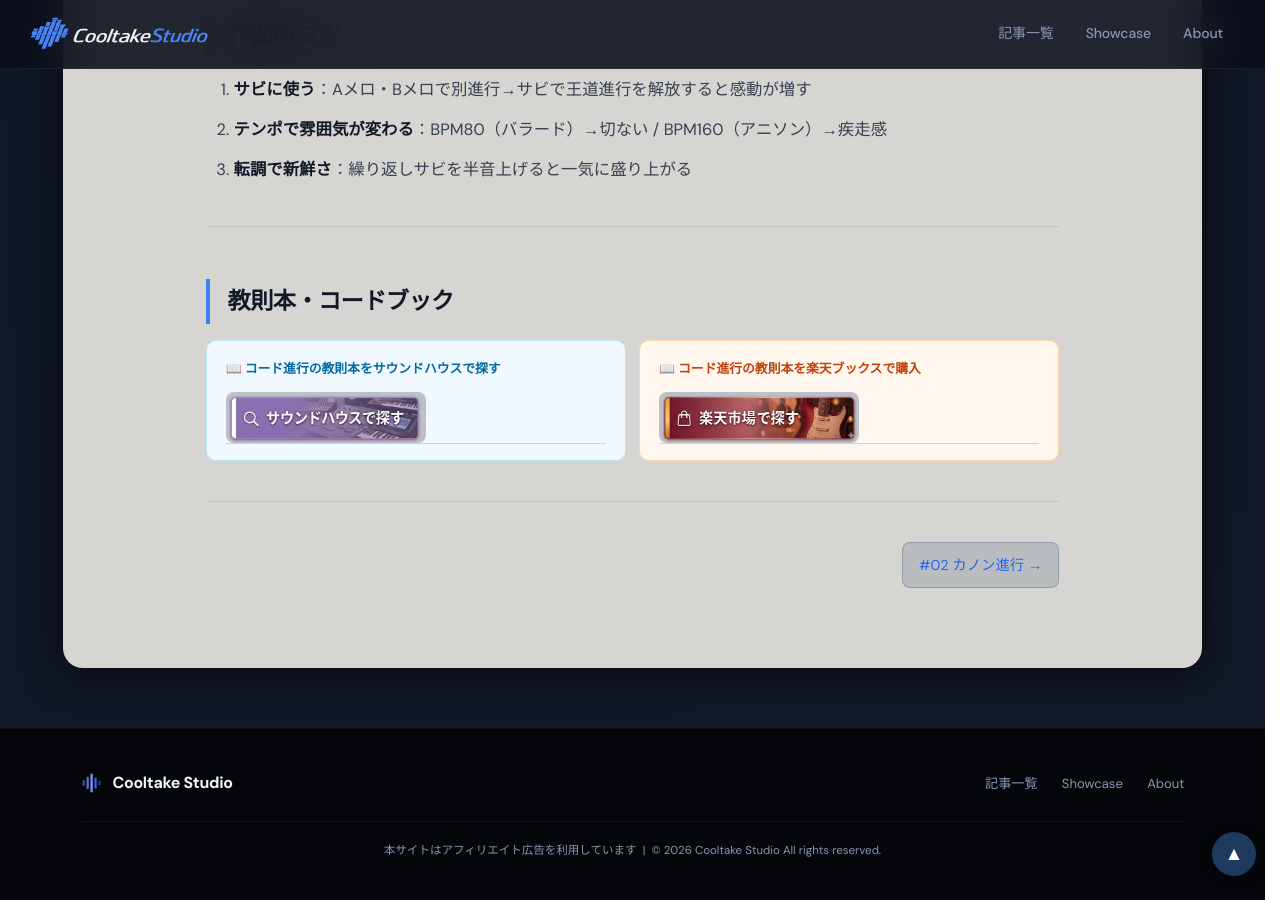
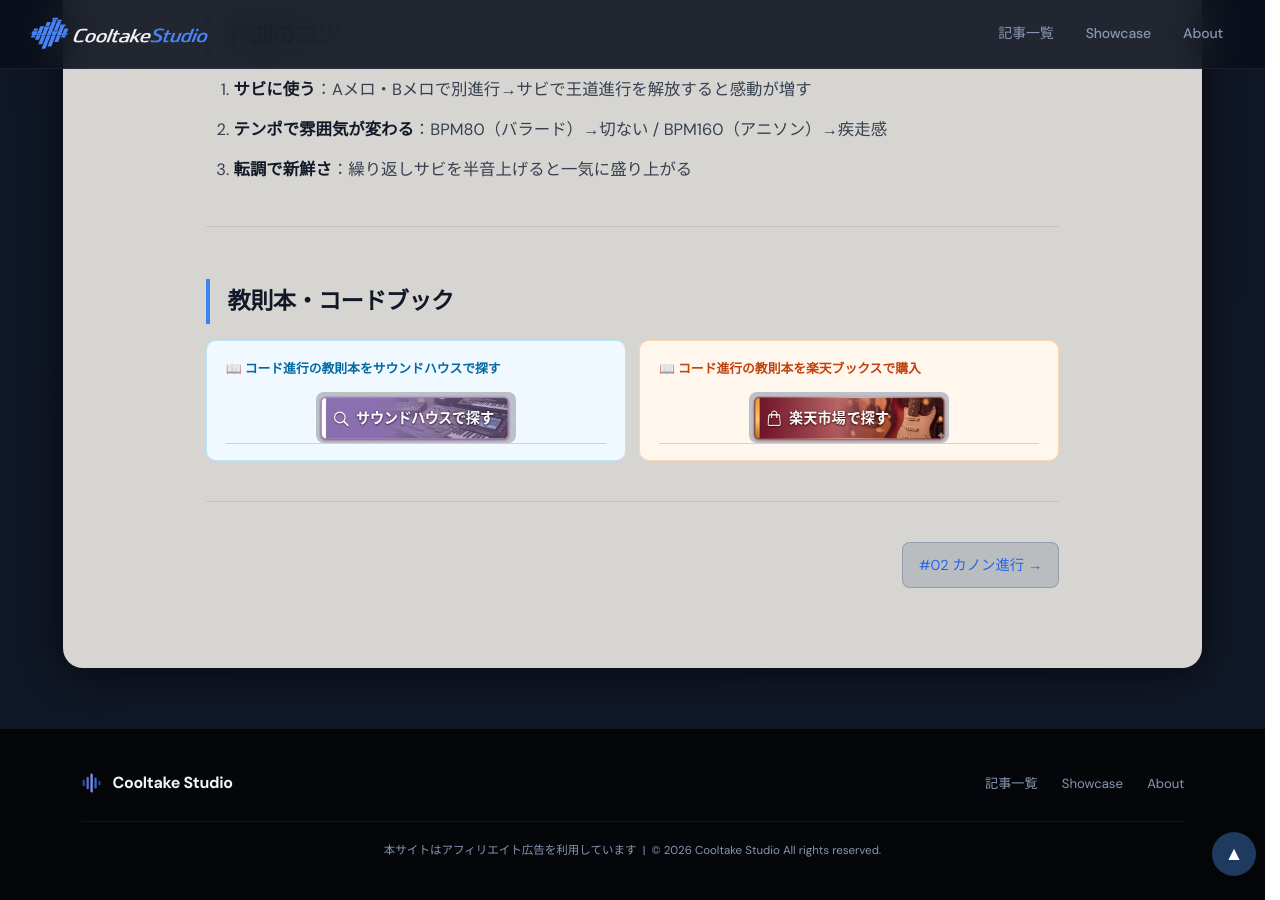
Before and after one commit to cooltake/cooltake-staging, a Jekyll site: the page built from _posts/2026-05-30-chord-progression-01-oudo.md, in a window 1280 px wide and 900 px high, scrolled down 5358 px. Built offline with Jekyll 4.4.1, drawn with Linux system fonts in a browser that asks for light colours; some web fonts are replaced.

Commit message:
fix: 教則本ボタン中央揃え・HTML露出修正 (2026-05-30-chord-progression-01-oudo.md)

```diff
--- a/_posts/2026-05-30-chord-progression-01-oudo.md
+++ b/_posts/2026-05-30-chord-progression-01-oudo.md
@@ -94,11 +94,11 @@ Am : ラ・ド・ミ
 <div style="display:grid;grid-template-columns:1fr 1fr;gap:.8rem;margin:1rem 0;">
 <div style="background:#f0f9ff;border:1px solid #bae6fd;border-radius:10px;padding:1rem 1.2rem;">
 <p style="font-size:.8rem;font-weight:700;color:#0369a1;margin:0 0 .6rem;">📖 コード進行の教則本をサウンドハウスで探す</p>
-<a href="https://h.accesstrade.net/sp/cc?rk=01001xqc00os63&url=https%3A%2F%2Fwww.soundhouse.co.jp%2Fsearch%2Findex%3Fs_word%3D%25A5%25B3%25A1%25BC%25A5%25C9%25BF%25CA%25B9%25D4%26s_ord%3D2" target="_blank" rel="nofollow noopener" style="display:block;text-decoration:none;"><img src="/assets/images/btn-soundhouse.jpg" alt="コード進行の教則本をサウンドハウスで探す" width="200" style="max-width:100%;height:auto;border-radius:8px;display:block;"></a>
+<a href="https://h.accesstrade.net/sp/cc?rk=01001xqc00os63&url=https%3A%2F%2Fwww.soundhouse.co.jp%2Fsearch%2Findex%3Fs_word%3D%25A5%25B3%25A1%25BC%25A5%25C9%25BF%25CA%25B9%25D4%26s_ord%3D2" target="_blank" rel="nofollow noopener" style="display:block;text-decoration:none;text-align:center;"><img src="/assets/images/btn-soundhouse.jpg" alt="コード進行の教則本をサウンドハウスで探す" width="200" style="max-width:100%;height:auto;border-radius:8px;display:block;margin:0 auto;"></a>
 </div>
 <div style="background:#fff7ed;border:1px solid #fed7aa;border-radius:10px;padding:1rem 1.2rem;">
 <p style="font-size:.8rem;font-weight:700;color:#c2410c;margin:0 0 .6rem;">📖 コード進行の教則本を楽天ブックスで購入</p>
-<a href="https://books.rakuten.co.jp/search?sitem=%E3%82%B3%E3%83%BC%E3%83%89%E9%80%B2%E8%A1%8C+%E6%95%99%E5%89%87%E6%9C%AC&g=212" target="_blank" rel="nofollow noopener" style="display:block;text-decoration:none;text-align:center;"><img src="/assets/images/btn-rakuten.jpg" alt="コード進行の教則本を楽天ブックスで購入" width="200" style="max-width:100%;height:auto;border-radius:8px;display:block;"></a>
+<a href="https://books.rakuten.co.jp/search?sitem=%E3%82%B3%E3%83%BC%E3%83%89%E9%80%B2%E8%A1%8C+%E6%95%99%E5%89%87%E6%9C%AC&g=212" target="_blank" rel="nofollow noopener" style="display:block;text-decoration:none;text-align:center;"><img src="/assets/images/btn-rakuten.jpg" alt="コード進行の教則本を楽天ブックスで購入" width="200" style="max-width:100%;height:auto;border-radius:8px;display:block;margin:0 auto;"></a>
 </div>
 </div>
 
```
